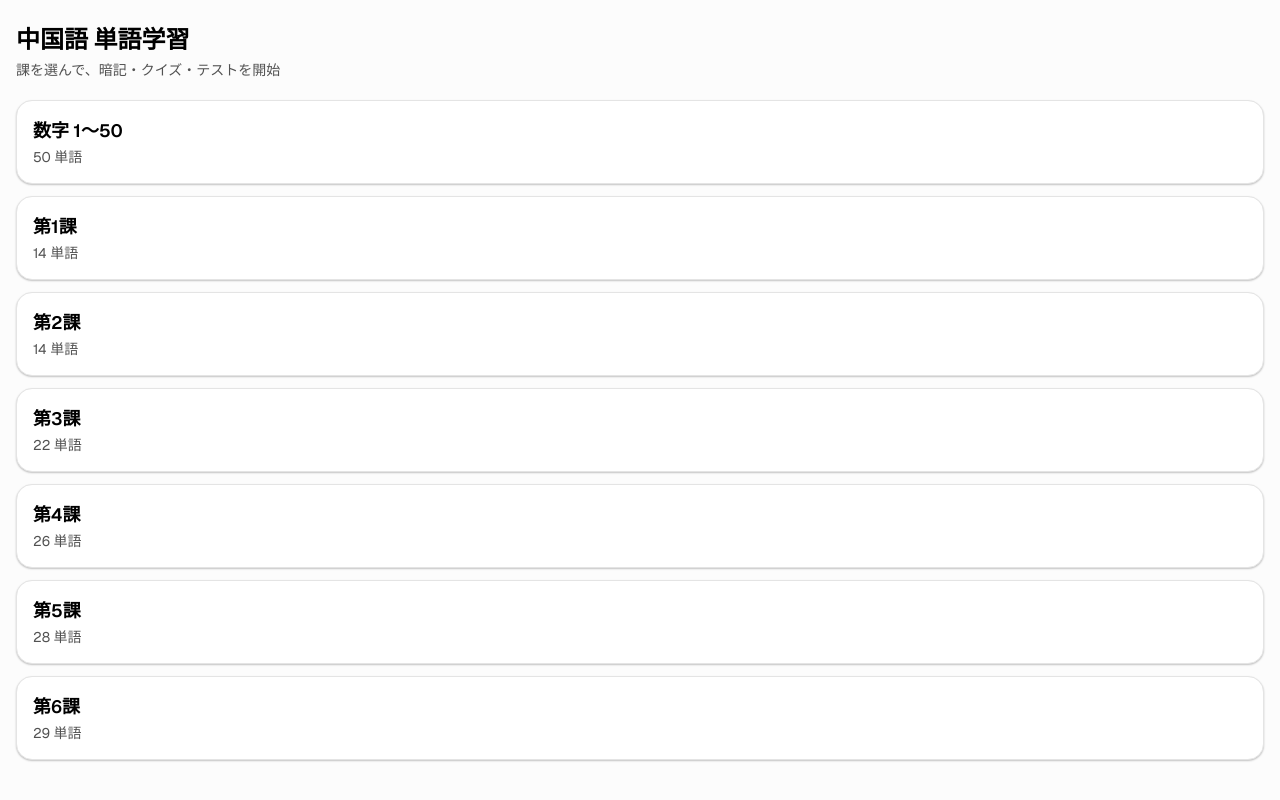
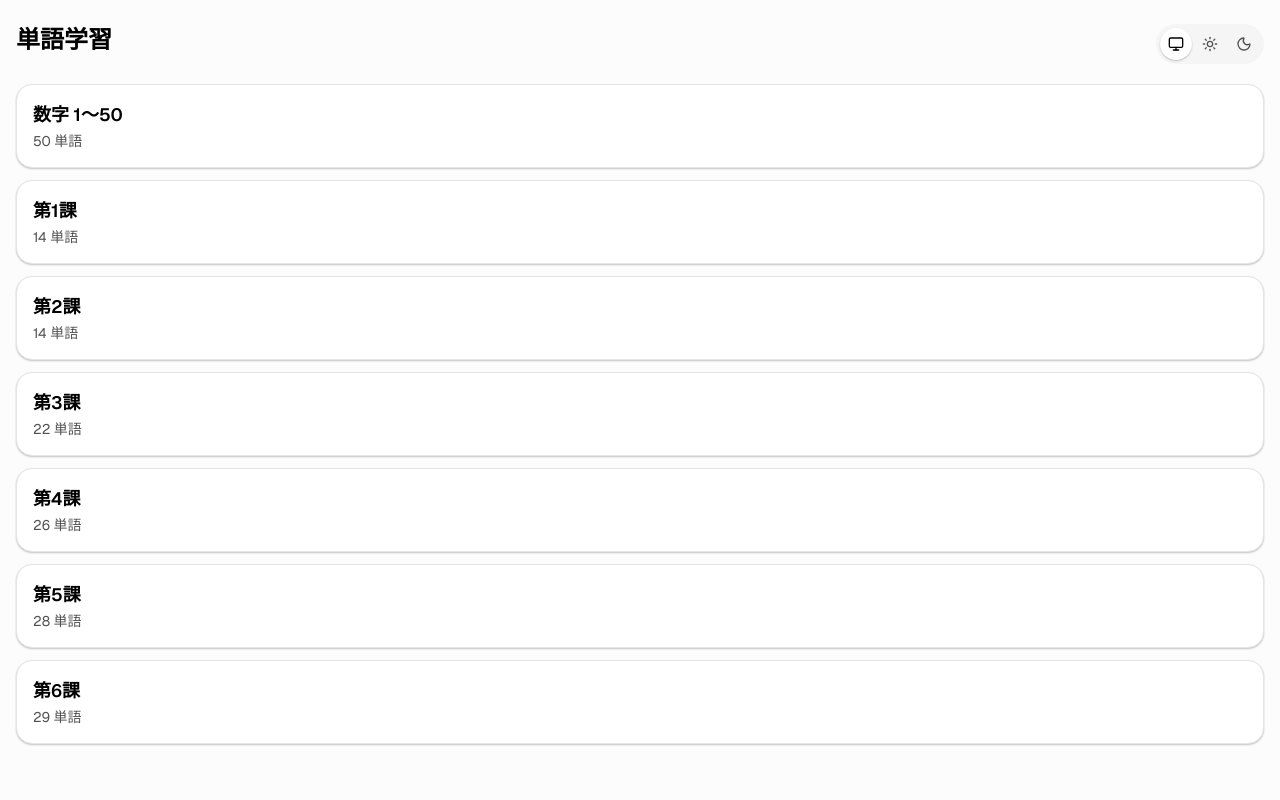
Before and after one commit to WashizuRyo/chinese-vocab-test, a Next.js app: page / in a window 1280 px wide. Built offline with nearby package versions, Linux system fonts and the light colour scheme.

Commit message:
feat: add system-aware dark theme toggle

```diff
--- a/src/app/globals.css
+++ b/src/app/globals.css
@@ -1,8 +1,19 @@
 @import "tailwindcss";
 
-@custom-variant dark (&:is(.dark *));
+@custom-variant dark {
+  &:where(.dark, .dark *) {
+    @slot;
+  }
+
+  @media (prefers-color-scheme: dark) {
+    &:where(.system, .system *) {
+      @slot;
+    }
+  }
+}
 
 :root {
+  color-scheme: light;
   --background: oklch(0.99 0 0);
   --foreground: oklch(0 0 0);
   --card: oklch(1 0 0);
@@ -21,9 +32,10 @@
   --font-serif: Georgia, serif;
   --radius: 0.5rem;
   --shadow-sm: 0px 1px 2px 0px hsl(0 0% 0% / 0.18), 0px 1px 2px -1px hsl(0 0% 0% / 0.18);
-}
 
-.dark {
+  /* biome-ignore-start lint/suspicious/noDuplicateProperties lint/suspicious/noDuplicateCustomProperties: Dark theme tokens intentionally override the light defaults. */
+  @variant dark {
+    color-scheme: dark;
     --background: oklch(0 0 0);
     --foreground: oklch(1 0 0);
     --card: oklch(0.14 0 0);
@@ -35,6 +47,8 @@
     --border: oklch(0.26 0 0);
     --input: oklch(0.32 0 0);
     --ring: oklch(0.72 0 0);
+  }
+  /* biome-ignore-end lint/suspicious/noDuplicateProperties lint/suspicious/noDuplicateCustomProperties: Dark theme token overrides end here. */
 }
 
 @theme inline {
--- a/src/app/layout.tsx
+++ b/src/app/layout.tsx
@@ -1,5 +1,6 @@
 import type { Metadata, Viewport } from "next";
 import { Geist } from "next/font/google";
+import { themeInitializationScript } from "@/lib/theme";
 import "./globals.css";
 
 const geistSans = Geist({
@@ -18,7 +19,6 @@ export const viewport: Viewport = {
   maximumScale: 1,
   userScalable: false,
   viewportFit: "cover",
-  themeColor: "#ffffff",
 };
 
 export default function RootLayout({
@@ -27,7 +27,11 @@ export default function RootLayout({
   children: React.ReactNode;
 }>) {
   return (
-    <html lang="ja" className={`${geistSans.variable} h-full`}>
+    <html lang="ja" className={`${geistSans.variable} h-full`} suppressHydrationWarning>
+      <head>
+        {/* biome-ignore lint/security/noDangerouslySetInnerHtml: This static script applies the saved theme before the first paint. */}
+        <script dangerouslySetInnerHTML={{ __html: themeInitializationScript }} />
+      </head>
       <body className="min-h-dvh flex flex-col bg-background text-foreground antialiased">
         {children}
       </body>
--- a/src/app/page.tsx
+++ b/src/app/page.tsx
@@ -1,12 +1,15 @@
 import { LessonCard } from "@/components/lesson-card";
+import { ThemeToggle } from "@/components/theme-toggle";
 import { lessons } from "@/data/lessons";
 
 export default function Home() {
   return (
     <main className="flex flex-1 w-full flex-col px-4 pt-6 pb-10">
-      <header className="mb-5">
-        <h1 className="text-2xl font-bold text-foreground">中国語 単語学習</h1>
-        <p className="mt-1 text-sm text-muted-foreground">課を選んで、暗記・クイズ・テストを開始</p>
+      <header className="mb-5 flex items-start justify-between gap-4">
+        <div className="min-w-0">
+          <h1 className="text-2xl font-bold text-foreground">単語学習</h1>
+        </div>
+        <ThemeToggle />
       </header>
       <div className="flex flex-col gap-3">
         {lessons.map((lesson) => (
--- /dev/null
+++ b/src/components/theme-toggle.tsx
@@ -0,0 +1,60 @@
+"use client";
+
+import { Monitor, Moon, Sun } from "lucide-react";
+import { useEffect, useState } from "react";
+import { type Theme, themeStorageKey, themes } from "@/lib/theme";
+
+declare global {
+  interface Window {
+    _updateTheme: (theme: Theme) => void;
+  }
+}
+
+const themeOptions = [
+  { value: "system", label: "システム設定", Icon: Monitor },
+  { value: "light", label: "ライトモード", Icon: Sun },
+  { value: "dark", label: "ダークモード", Icon: Moon },
+] as const;
+
+function isTheme(value: string | null): value is Theme {
+  return value !== null && themes.some((theme) => theme === value);
+}
+
+export function ThemeToggle() {
+  const [theme, setTheme] = useState<Theme | null>(null);
+
+  useEffect(() => {
+    const storedTheme = localStorage.getItem(themeStorageKey);
+    setTheme(isTheme(storedTheme) ? storedTheme : "system");
+  }, []);
+
+  const handleChange = (nextTheme: Theme) => {
+    localStorage.setItem(themeStorageKey, nextTheme);
+    window._updateTheme(nextTheme);
+    setTheme(nextTheme);
+  };
+
+  return (
+    <fieldset className="inline-grid grid-cols-3 gap-0.5 rounded-full bg-muted p-1">
+      <legend className="sr-only">表示テーマ</legend>
+      {themeOptions.map(({ value, label, Icon }) => (
+        <label
+          key={value}
+          title={label}
+          className="flex size-8 cursor-pointer items-center justify-center rounded-full text-muted-foreground transition-colors has-checked:bg-card has-checked:text-foreground has-checked:shadow-sm has-focus-visible:outline-2 has-focus-visible:outline-offset-2 has-focus-visible:outline-ring"
+        >
+          <input
+            type="radio"
+            name="theme"
+            value={value}
+            checked={theme === value}
+            onChange={() => handleChange(value)}
+            className="sr-only"
+            aria-label={label}
+          />
+          <Icon aria-hidden="true" className="size-4" />
+        </label>
+      ))}
+    </fieldset>
+  );
+}
--- /dev/null
+++ b/src/lib/theme.ts
@@ -0,0 +1,42 @@
+export const themes = ["system", "light", "dark"] as const;
+
+export type Theme = (typeof themes)[number];
+
+export const themeStorageKey = "currentTheme";
+
+export const themeInitializationScript = `
+  if (!("_updateTheme" in window)) {
+    window._updateTheme = function updateTheme(theme) {
+      var selectedTheme = ["system", "light", "dark"].includes(theme) ? theme : "system";
+      var classList = document.documentElement.classList;
+
+      classList.remove("system", "light", "dark");
+      classList.add(selectedTheme);
+
+      document.querySelectorAll('meta[name="theme-color"]').forEach(function (element) {
+        element.remove();
+      });
+
+      function addThemeColor(content, media) {
+        var meta = document.createElement("meta");
+        meta.name = "theme-color";
+        meta.content = content;
+        if (media) meta.media = media;
+        document.head.appendChild(meta);
+      }
+
+      if (selectedTheme === "system") {
+        addThemeColor("#ffffff", "(prefers-color-scheme: light)");
+        addThemeColor("#000000", "(prefers-color-scheme: dark)");
+      } else {
+        addThemeColor(selectedTheme === "dark" ? "#000000" : "#ffffff");
+      }
+    };
+  }
+
+  try {
+    window._updateTheme(localStorage.getItem("${themeStorageKey}") || "system");
+  } catch (_) {
+    window._updateTheme("system");
+  }
+`;
```
Lines whose indentation alone changed are shown as unchanged.
